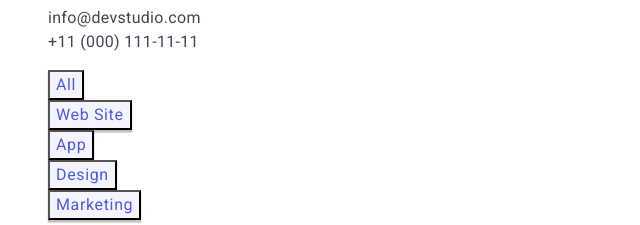
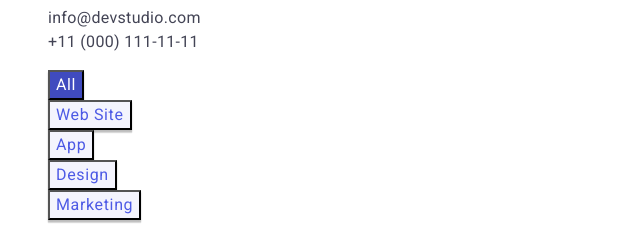
Before and after one commit to kostyabeliaev/goit-markup-hw-02, a plain HTML site: page portfolio.html in a window 1280 px wide. Both pictures are taken after a click on the button "All". Shown: the part 127-352 px from the top of the page, without its empty margins (0-640 px from the left). Drawn offline with Linux system fonts and the light colour scheme.

Commit message:
commit10
зміни у css що до кнопок у портфоліо

```diff
--- a/css/styles.css
+++ b/css/styles.css
@@ -39,7 +39,7 @@ ul {
   /* 116.667% */
   letter-spacing: 0.54px;
   text-transform: uppercase;
-  text-decoration: none
+  text-decoration: none;
 }
 
 .link-studio {
@@ -52,7 +52,7 @@ ul {
   /* 116.667% */
   letter-spacing: 0.54px;
   text-transform: uppercase;
-  text-decoration: none
+  text-decoration: none;
 }
 
 .link-nav {
@@ -101,7 +101,7 @@ ul {
 }
 
 .list {
-  list-style: none
+  list-style: none;
 }
 
 /*секція 1*/
@@ -189,7 +189,6 @@ ul {
 
 /*секція 4*/
 
-
 .section-four {
   background-color: var(--classic-background-color);
 }
@@ -227,31 +226,15 @@ ul {
   background-color: var(--primary-wite-color);
 }
 
-.btn-portfolio-all {
-  background: var(--classic-background-color);
-  box-shadow: 0px 2px 2px 0px rgba(0, 0, 0, 0.12), 0px 2px 1px 0px rgba(0, 0, 0, 0.08), 0px 3px 1px 0px rgba(0, 0, 0, 0.10);
-  color: var(--button-color);
-  /* Button Text */
-    font-family: var(--primary-fonts);
-    font-size: 16px;
-    font-style: normal;
-    font-weight: 500;
-    line-height: 24px;
-    /* 150% */
-    letter-spacing: 0.64px;
-    cursor: pointer;
-
-}
-
+.btn-portfolio-all,
 .btn-portfolio-web-site,
 .btn-portfolio-app,
 .btn-portfolio-design,
 .btn-portfolio-marketing {
-
   background: var(--classic-background-color);
-  box-shadow: 0px 2px 2px 0px rgba(0, 0, 0, 0.12), 0px 2px 1px 0px rgba(0, 0, 0, 0.08), 0px 3px 1px 0px rgba(0, 0, 0, 0.10);
+  box-shadow: 0px 2px 2px 0px rgba(0, 0, 0, 0.12),
+    0px 2px 1px 0px rgba(0, 0, 0, 0.08), 0px 3px 1px 0px rgba(0, 0, 0, 0.1);
   color: var(--button-color);
-    text-align: center;
   /* Button Text */
   font-family: var(--primary-fonts);
   font-size: 16px;
@@ -264,9 +247,15 @@ ul {
 }
 
 .btn-portfolio-web-site:hover,
+.btn-portfolio-web-site:focus,
 .btn-portfolio-marketing:hover,
+.btn-portfolio-marketing:focus,
 .btn-portfolio-design:hover,
+.btn-portfolio-design:focus,
 .btn-portfolio-app:hover,
-.btn-portfolio-all:hover {
+.btn-portfolio-app:focus,
+.btn-portfolio-all:hover,
+.btn-portfolio-all:focus {
   background-color: var(--brand-color);
+  color: var(--primary-wite-color);
 }
```
Lines whose indentation alone changed are shown as unchanged.
